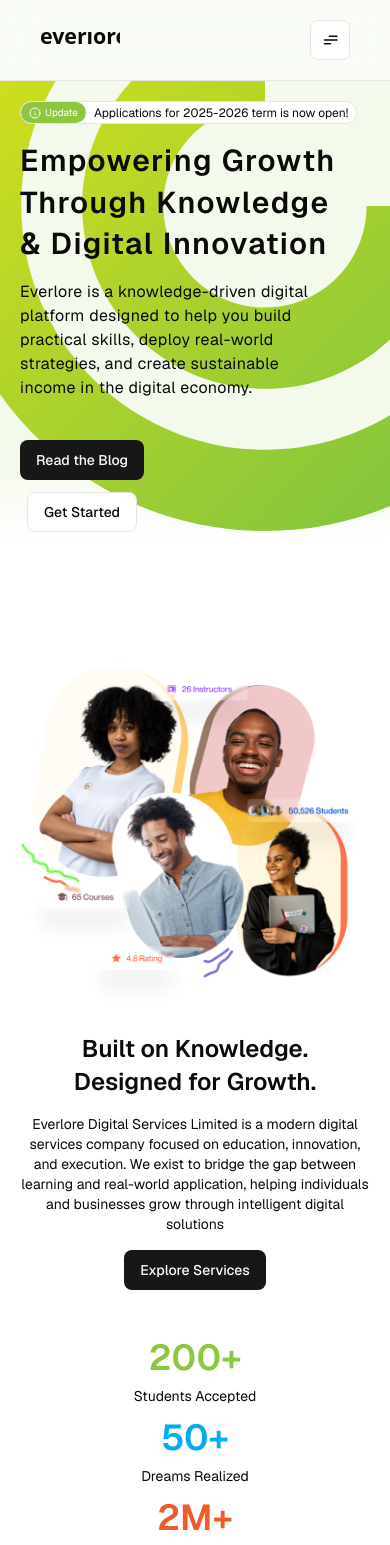
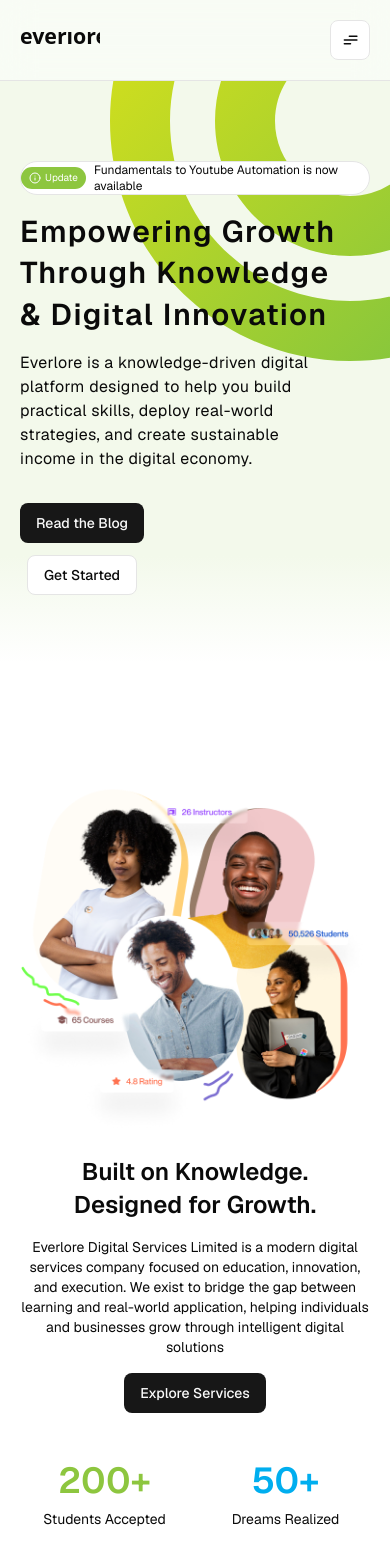
Before and after one commit to KAYZI2HIGH/everlore, a Next.js app: page / in a window 390 px wide. Shown: the top 1545 px of the page. Built offline with nearby package versions, Linux system fonts and the light colour scheme.

Commit message:
improve app mobile responsiveness

```diff
--- a/components/about.tsx
+++ b/components/about.tsx
@@ -26,16 +26,16 @@ const AboutSection = () => {
           individuals and businesses grow through intelligent digital solutions
         </p>
         <Button className="self-center md:self-start">Explore Services</Button>
-        <div className="flex flex-col md:flex-row gap-3 md:gap-5 items-center md:items-start justify-between mt-8">
-          <div className="space-y-2 text-center">
+        <div className="grid grid-cols-6 gap-3 md:gap-5 items-center md:items-start justify-between mt-8">
+          <div className="space-y-2 text-center col-span-3">
             <h1 className="text-4xl text-[#8DC63F] font-semibold">200+</h1>
             <p className="text-sm">Students Accepted</p>
           </div>
-          <div className="space-y-2 text-center">
+          <div className="space-y-2 text-center col-span-3">
             <h1 className="text-4xl text-[#00AEEF] font-semibold">50+</h1>
             <p className="text-sm">Dreams Realized</p>
           </div>
-          <div className="space-y-2 text-center">
+          <div className="space-y-2 text-center col-start-3 col-end-5">
             <h1 className="text-4xl text-[#F15A29] font-semibold">2M+</h1>
             <p className="text-sm">Revenue Generated</p>
           </div>
--- a/components/features.tsx
+++ b/components/features.tsx
@@ -126,14 +126,14 @@ const Feature = ({
           defaultValue={tabs[0].value}
           className="mt-6 md:mt-8"
         >
-          <TabsList className="container flex flex-col items-center justify-center gap-2 md:gap-4 lg:gap-10 sm:flex-row overflow-x-auto">
+          <TabsList className="container grid grid-cols-2 md:grid-cols-4 items-center justify-center gap-2 md:gap-4 lg:gap-10  overflow-x-hidden px-2 md:px-4 lg:px-0">
             {tabs.map((tab) => (
               <TabsTrigger
                 key={tab.value}
                 value={tab.value}
                 className="flex items-center gap-2 rounded-xl px-2 md:px-4 py-2 md:py-3 text-xs md:text-sm font-semibold text-muted-foreground data-[state=active]:bg-muted data-[state=active]:text-primary whitespace-nowrap"
               >
-                {tab.icon} <span className="hidden sm:inline">{tab.label}</span>
+                {tab.icon} <span className="max-w-lg truncate">{tab.label}</span>
               </TabsTrigger>
             ))}
           </TabsList>
--- a/components/header.tsx
+++ b/components/header.tsx
@@ -80,7 +80,7 @@ export function Header() {
         isHidden ? "-translate-y-full" : "translate-y-0"
       )}
     >
-      <nav className="mx-auto flex h-14 w-full items-center justify-between p-10">
+      <nav className="mx-auto flex h-14 w-full items-center justify-between p-10 px-5 md:px-10">
         <div className="hover:bg-accent rounded-md">
           <WordmarkIcon className="h-4" />
         </div>
@@ -116,7 +116,7 @@ export function Header() {
       </nav>
       <MobileMenu
         open={open}
-        className="flex flex-col justify-between gap-2"
+        className="flex flex-col justify-between gap-2 relative z-1000 pt-10"
       >
         <div className="grid gap-y-2">
           {links.map((link) => (
--- a/components/hero-section.tsx
+++ b/components/hero-section.tsx
@@ -5,14 +5,14 @@ import SvgIcon from "./svg/svg-icon";
 
 const HeroSection = () => {
   return (
-    <div className="w-full relative p-5 md:p-10 md:py-20! bg-[linear-gradient(180deg,#F3F9EB_0%,#F3F9EB_80%,white_98%)]">
-      <div className="max-w-6xl space-y-4 z-100 relative">
+    <div className="w-full relative p-5 md:p-10 py-20! bg-[linear-gradient(180deg,#F3F9EB_0%,#F3F9EB_80%,white_98%)]">
+      <div className="max-w-6xl space-y-4 z-10 relative">
         {/* new release info */}
         <div className="flex gap-2 md:gap-3 items-center justify-center rounded-full pr-2 md:pr-4 text-xs md:text-sm border bg-white w-fit">
           <div className="p-1 px-2 text-[10px] md:text-[12px] text-white rounded-full bg-[#8DC63F] flex gap-1 items-center justify-center">
             <Info size={12} /> Update
           </div>{" "}
-          Applications for 2025-2026 term is now open!
+          Fundamentals to Youtube Automation is now available
         </div>
 
         <h1 className="text-3xl md:text-5xl text-balance tracking-wider leading-snug font-semibold">
@@ -23,12 +23,12 @@ const HeroSection = () => {
           build practical skills, deploy real-world strategies, and create
           sustainable income in the digital economy.
         </p>
-        <div className="flex flex-col md:flex-row gap-3 md:gap-5 items-center justify-center w-fit mt-10">
+        <div className="flex flex-col md:flex-row gap-3 md:gap-5 items-center justify-center w-fit mt-8 md:mt-10">
           <Button>Read the Blog</Button>
           <Button variant={"outline"}>Get Started</Button>
         </div>
       </div>
-      <SvgIcon className="absolute -top-50 -right-50 z-10" />
+      <SvgIcon className="absolute -top-50 -right-50 max-md:size-120" />
     </div>
   );
 };
--- a/components/tesimonial-section.tsx
+++ b/components/tesimonial-section.tsx
@@ -80,15 +80,15 @@ const Testimonials = () => {
           className="flex flex-col items-center justify-center max-w-[540px] mx-auto"
         >
           <div className="flex justify-center">
-            <div className="border py-1 px-3 md:px-4 rounded-lg text-xs md:text-sm">
+            <div className="border py-1 px-3 md:px-4 rounded-lg text-xs md:text-sm font-medium">
               Testimonials
             </div>
           </div>
 
-          <h2 className="text-lg sm:text-xl md:text-2xl lg:text-3xl xl:text-4xl font-medium tracking-tighter mt-4 md:mt-5 text-center">
+          <h2 className="text-2xl sm:text-2xl lg:text-3xl xl:text-4xl font-medium tracking-tighter mt-4 md:mt-5 text-center">
             What our learners say
           </h2>
-          <p className="text-center mt-3 md:mt-5 opacity-75 text-sm md:text-base">
+          <p className="text-center mt-3 md:mt-5 opacity-75 text-sm md:text-base max-md:max-w-[280px]">
             Hear from those who've transformed their skills and income with
             Everlore.
           </p>
--- a/components/why-everlore.tsx
+++ b/components/why-everlore.tsx
@@ -12,7 +12,7 @@ const WhyEverloreSection = () => {
         digital innovation. We Don't Teach Courses, We Build Outcomes.
       </p>
       <div className="w-full grid grid-cols-1 md:grid-cols-2 lg:grid-cols-4 gap-3 md:gap-5 mt-12">
-        <div className="p-5 border rounded-lg space-y-3 h-100 relative">
+        <div className="p-5 border rounded-lg space-y-3 h-100 relative overflow-hidden">
           <h3 className="text-xl font-semibold">Skill-to-Income Pathways™</h3>
           <p className="text-sm">
             Structured learning paths designed to move you from skill
@@ -23,10 +23,10 @@ const WhyEverloreSection = () => {
             alt="ribbon"
             width={500}
             height={500}
-            className="absolute bottom-0 right-0 "
+            className="absolute bottom-0 max-md:-bottom-7 right-0 max-md:size-100"
           />
         </div>
-        <div className="p-5 border rounded-lg space-y-3 h-100 relative">
+        <div className="p-5 border rounded-lg space-y-3 h-100 relative overflow-hidden">
           <h3 className="text-xl font-semibold">Everlore Digital Lab™</h3>
           <p className="text-sm">
             A members-only environment where strategies are tested, updated, and
@@ -37,10 +37,10 @@ const WhyEverloreSection = () => {
             alt="ribbon"
             width={500}
             height={500}
-            className="absolute bottom-0 right-0 "
+            className="absolute bottom-0 max-md:-bottom-20 right-0 max-md:size-120"
           />
         </div>
-        <div className="p-5 border rounded-lg space-y-3 h-100 relative">
+        <div className="p-5 border rounded-lg space-y-3 h-100 relative overflow-hidden">
           <h3 className="text-xl font-semibold">Outcome-Backed Learning™</h3>
           <p className="text-sm">
             Every course is built around a defined, measurable outcome, not just
@@ -51,10 +51,10 @@ const WhyEverloreSection = () => {
             alt="ribbon"
             width={500}
             height={500}
-            className="absolute bottom-0 right-0 "
+            className="absolute bottom-0 right-0 max-md:-bottom-7 max-md:w-full max-md:h-80"
           />
         </div>
-        <div className="p-5 border rounded-lg space-y-3 h-100 relative">
+        <div className="p-5 border rounded-lg space-y-3 h-100 relative overflow-hidden">
           <h3 className="text-xl font-semibold">Everlore Growth Ledger™</h3>
           <p className="text-sm">
             Your personal progress vault that tracks skills learned, paths
```
